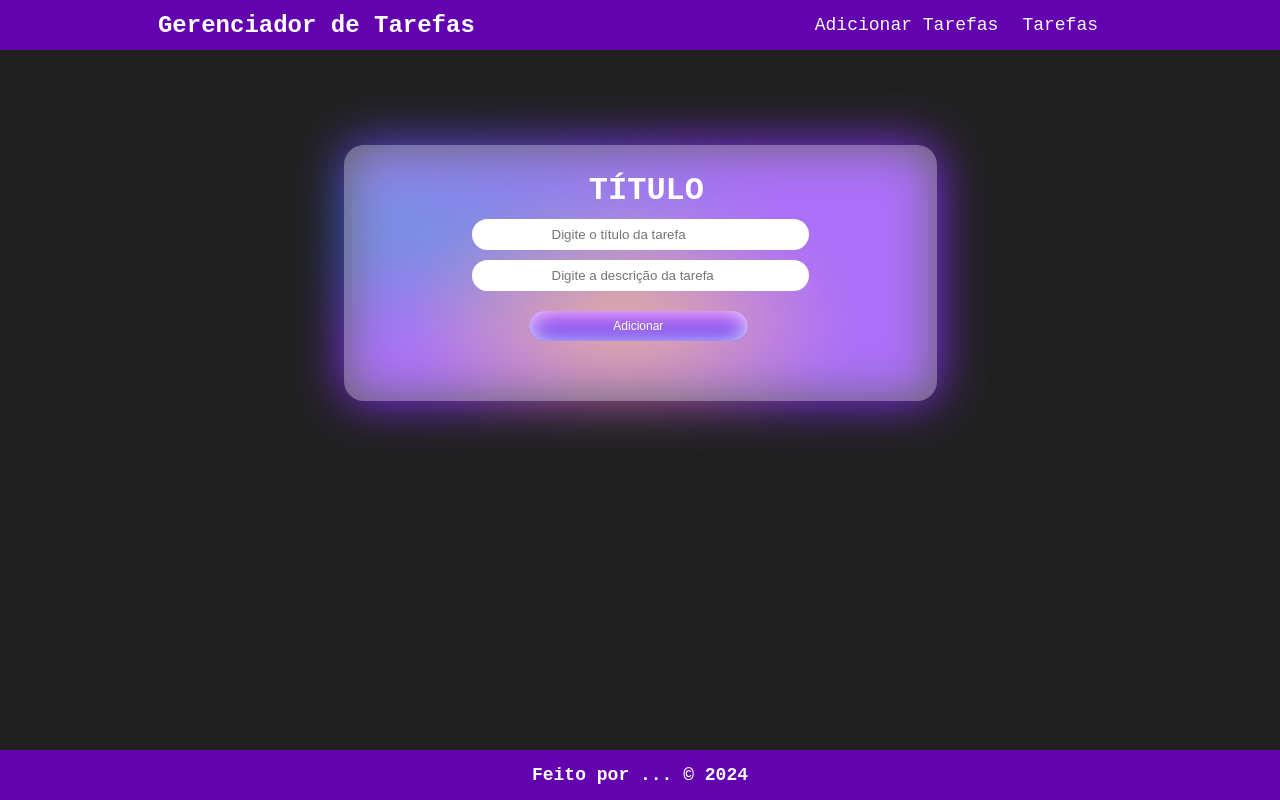
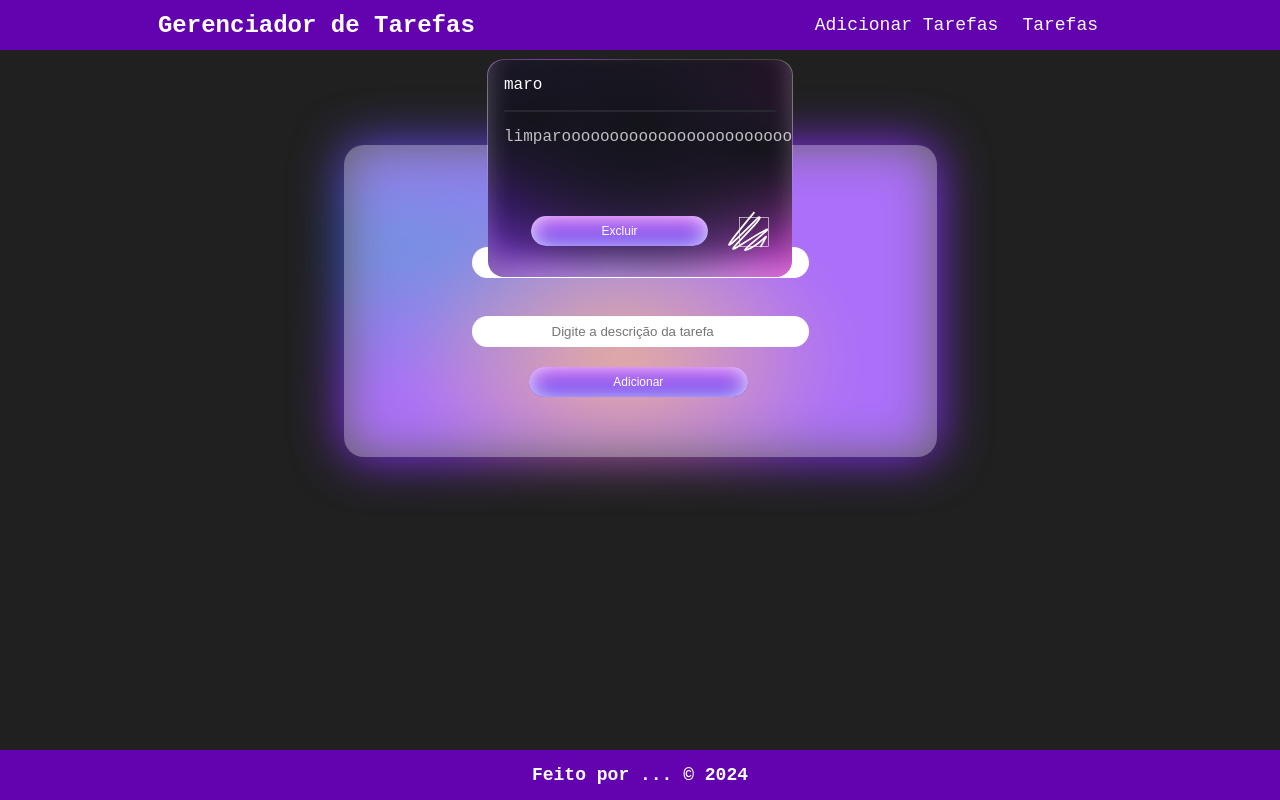
Before and after one commit to NicollasLuz/EditTaks, a React (Vite) app: page / in a window 1280 px wide. Built offline with nearby package versions, Linux system fonts and the light colour scheme.

Commit message:
adicionando input do adicionarTarefas

```diff
--- a/src/pages/Adicionartarefas/index.jsx
+++ b/src/pages/Adicionartarefas/index.jsx
@@ -1,21 +1,79 @@
 import styles from './AdicionarTarefas.module.css'
+import React, { useState } from 'react';
+import Tarefas from '../Tarefas';
+
 
 function AdicionarTarefas() {
+    const [tarefa, setTarefa] = useState([])
+    const [titulo, setTitulo] = useState('')
+    const [descricao, setDescricao] = useState('')
+
+
+    const handleChange = (inputType, e) => {
+        if (inputType === 'titulo') {
+          setTitulo(e.target.value);
+        } else {
+          setDescricao(e.target.value);
+        }
+      };
+
+      const handleSubmit = (e) => {
+        e.preventDefault();
+        const newTarefa = {
+          id: Date.now(),
+          titulo,
+          descricao
+        };
+
+        setTarefa([...tarefa, newTarefa]);
+        setTitulo('');
+        setDescricao('');
+      };
+
+      const handleEdit = (updatedTarefa) => {
+        setTarefa(tarefa.map(tarefa =>
+          tarefa.id === updatedTarefa.id ? updatedTarefa : tarefa
+        ));
+      };
+
+      const handleDelete = (id) => {
+        setTarefa(tarefa.filter(tarefa => tarefa.id !== id));
+      };
+
     return(
+        <>
         <div className={styles.input__container}>
             <label className={styles.input__label}>Título</label>
+            <br/>
             <input
                 className={styles.input}
                 placeholder="Digite o título da tarefa"
                 type="text"
+                value={titulo}
+                onChange={(e) => handleChange('titulo', e)}
+                required
             />
+            <br/>
             <input
                 className={styles.input}
                 placeholder="Digite a descrição da tarefa"
                 type="text"
+                value={descricao}
+                onChange={(e) => handleChange('descricao', e)}
+                required
             />
-            <button className={styles.button}>Adicionar</button>
+            <button
+                className={styles.button}
+                type="submit"
+                onClick={handleSubmit}
+            >Adicionar</button>
         </div>
+        <Tarefas
+            tarefa={tarefa}
+            onEdit={handleEdit}
+            onDelete={handleDelete}
+        />
+        </>
     );
 }
 
--- a/src/pages/Tarefas/index.jsx
+++ b/src/pages/Tarefas/index.jsx
@@ -1,15 +1,27 @@
+import React, { useState } from 'react';
 import Card from "../../components/Card"
 import Container from '../../components/Container'
 
 
 
-function Tarefas(){
+function Tarefas({tarefa, onEdit, onDelete}){
+    const [editingId, setEditingId] = useState(null);
+
+    const handleEdit = (contact) => {
+        if (editingId === contact.id) {
+        // Save the edited contact
+        onEdit(contact);
+        setEditingId(null);
+        } else {
+        setEditingId(contact.id);
+        }
+    };
+
     return (
         <Container>
-            <h1>Tarefas</h1>
             <Card
-                titulo={"Mario"}
-                afazer={"limpar"}
+                titulo={"maro"}
+                afazer={"limparoooooooooooooooooooooooo"}
             />
         </Container>
 
```
